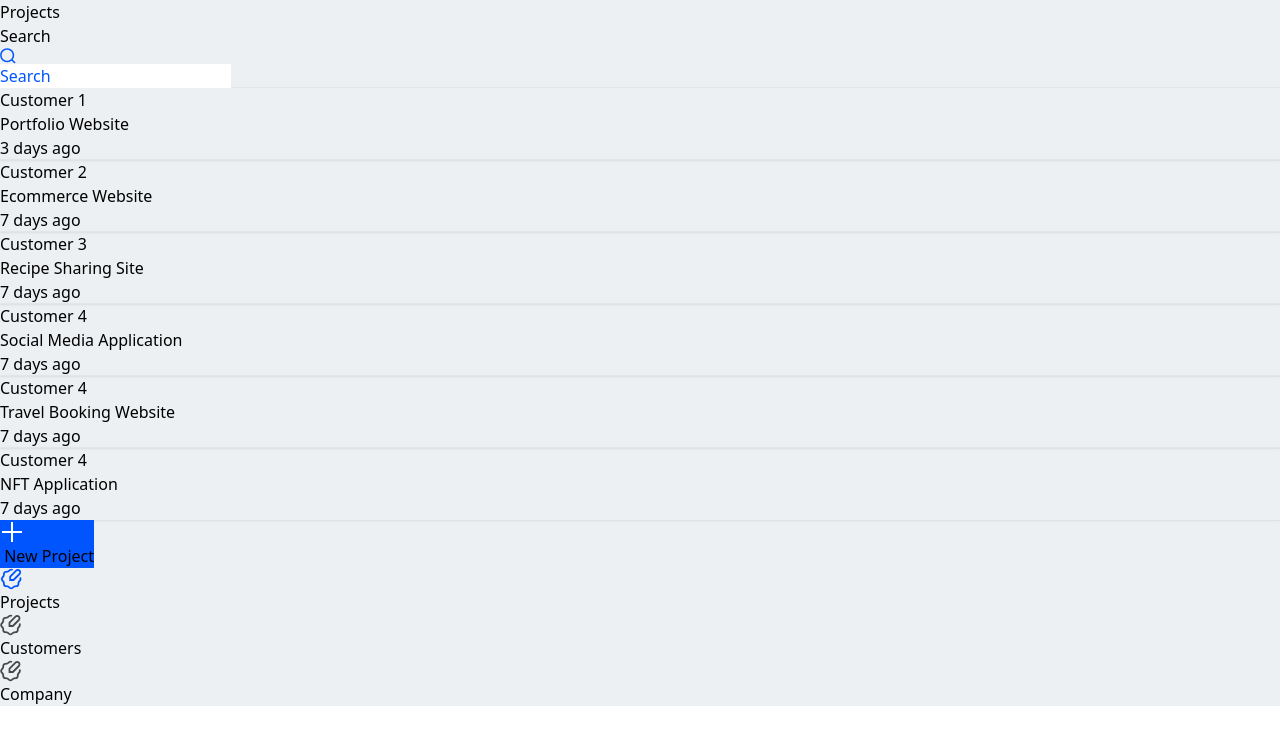
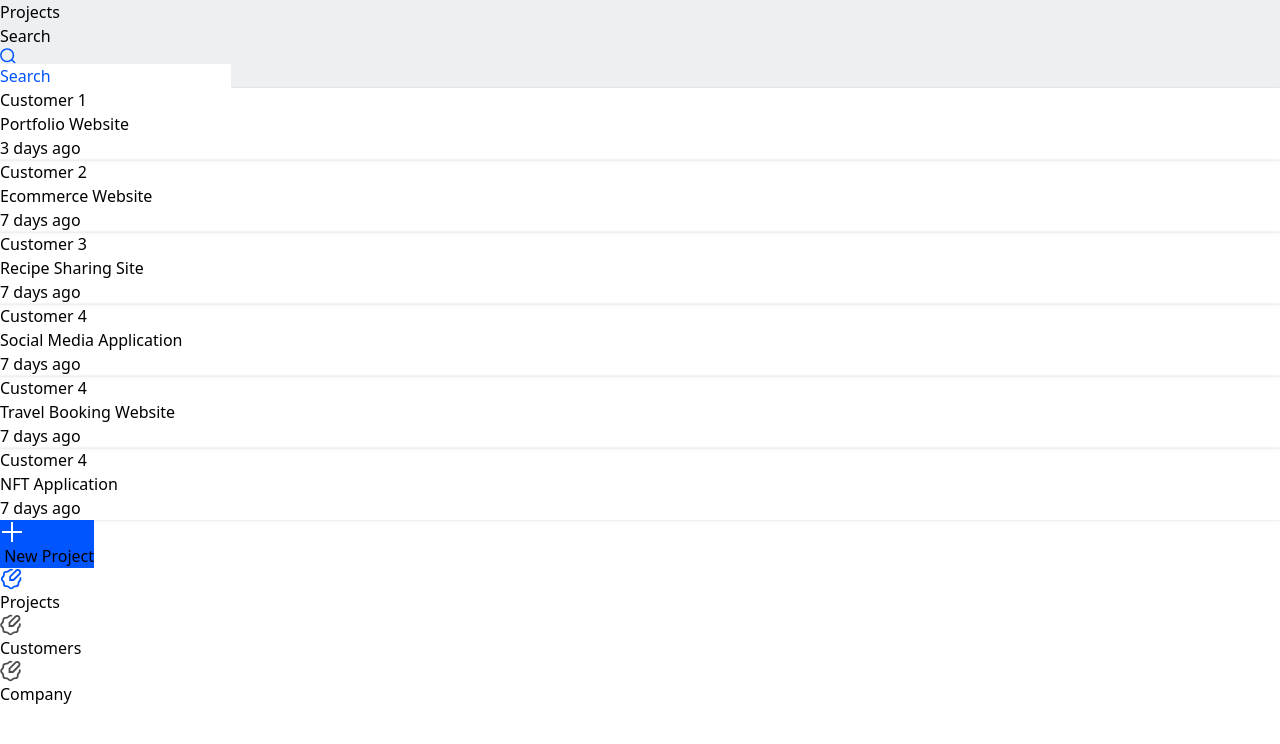
Before and after one commit to Hayzie/interview, a Vue app: page / in a window 1280 px wide. Shown: the top 744 px of the page. Built offline with nearby package versions, Linux system fonts and the light colour scheme.

Commit message:
Update main.css

```diff
--- a/src/assets/main.css
+++ b/src/assets/main.css
@@ -6,10 +6,16 @@
   /* padding: 1rem; */
   font-weight: normal;
 }
-.sub-app-container,.app-header{
+.sub-app-container,{
   margin: 0 auto;
   background-color: #edf0f3;
 }
+
+.app-header{
+  margin: 0 auto;
+  background-color: #edf0f3;
+}
+
 /* search input style */
 .search-input{
   color: #0055FF;
```
